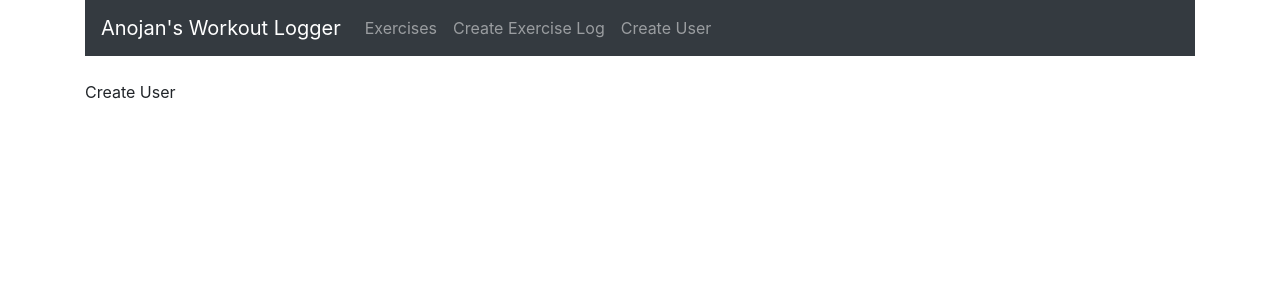
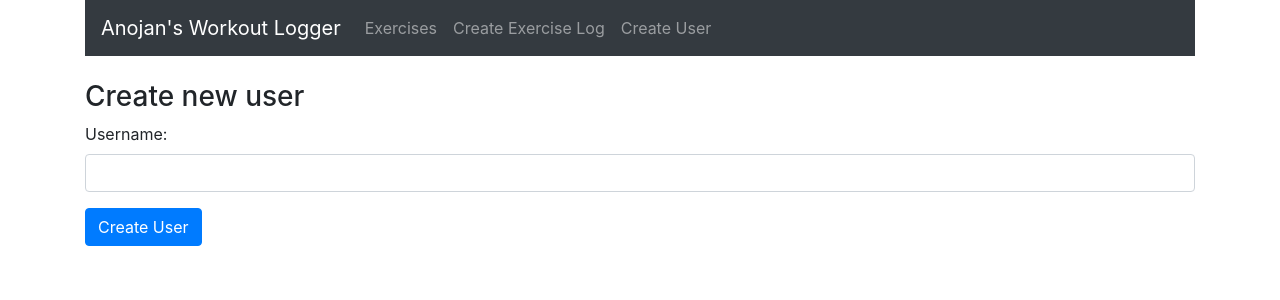
Before and after one commit to AnojanS/Fitness_Logger, a React (Create React App) app: page /user in a window 1280 px wide. Shown: the top 300 px of the page. Built offline with nearby package versions, Linux system fonts and the light colour scheme.

Commit message:
completed CreateUser and CreateExercise pages

```diff
--- a/package.json
+++ b/package.json
@@ -3,8 +3,10 @@
   "version": "0.1.0",
   "private": true,
   "dependencies": {
+    "axios": "^0.19.0",
     "bootstrap": "^4.3.1",
     "react": "^16.12.0",
+    "react-datepicker": "^2.10.0",
     "react-dom": "^16.12.0",
     "react-router-dom": "^5.1.2",
     "react-scripts": "3.2.0"
--- a/src/components/CreateExercise.js
+++ b/src/components/CreateExercise.js
@@ -1,12 +1,139 @@
 import React, { Component } from 'react';
+import axios from 'axios';
+import DatePicker from 'react-datepicker';
+import "react-datepicker/dist/react-datepicker.css";
 
 export default class CreateExercise extends Component {
+  constructor(props) {
+    super(props);
+
+    this.state = {
+      username: '',
+      description: '',
+      duration: 0,
+      date: new Date(),
+      users: []
+    }
+
+    this.onChangeUsername = this.onChangeUsername.bind(this);
+    this.onChangeDescription = this.onChangeDescription.bind(this);
+    this.onChangeDuration = this.onChangeDuration.bind(this);
+    this.onChangeDate = this.onChangeDate.bind(this);
+    this.onSubmit = this.onSubmit.bind(this);
+
+  }
+
+  componentDidMount() {
+    axios.get('http://localhost:5000/users/')
+      .then(response => {
+        if (response.data.length > 0) {
+          this.setState({
+            users: response.data.map(user => user.username),
+            username: response.data[0].username
+          })
+        }
+      })
+      .catch((error) => {
+        console.log(error);
+      })
+  }
+
+  onChangeUsername(e) {
+    this.setState({
+      username: e.target.value
+    })
+  }
+
+  onChangeDescription(e) {
+    this.setState({
+      description: e.target.value
+    })
+  }
+
+  onChangeDuration(e) {
+    this.setState({
+      duration: e.target.value
+    })
+  }
+
+  onChangeDate(date) {
+    this.setState({
+      date: date
+    })
+  }
+
+  onSubmit(e) {
+    e.preventDefault();
+
+    const exercise = {
+      username: this.state.username,
+      description: this.state.description,
+      duration: this.state.duration,
+      date: this.state.date
+    }
+
+    axios.post('http://localhost:5000/exercises/add', exercise)
+      .then(res => console.log(res.data));
+
+    window.location = '/';
+  }
 
   render() {
     return (
-      <div>
-          <p>Create Exercise</p>
-      </div>
-    );
+    <div>
+      <h3>Create new exercise log</h3>
+      <form onSubmit={this.onSubmit}>
+        <div className="form-group">
+          <label>Username: </label>
+          <select ref="userInput"
+              required
+              className="form-control"
+              value={this.state.username}
+              onChange={this.onChangeUsername}>
+              {
+                this.state.users.map(function(user) {
+                  return <option
+                    key={user}
+                    value={user}>{user}
+                    </option>;
+                })
+              }
+          </select>
+        </div>
+        <div className="form-group">
+          <label>Description: </label>
+          <input
+              type="text"
+              required
+              className="form-control"
+              value={this.state.description}
+              onChange={this.onChangeDescription}
+              />
+        </div>
+        <div className="form-group">
+          <label>Duration(min): </label>
+          <input
+              type="text"
+              className="form-control"
+              value={this.state.duration}
+              onChange={this.onChangeDuration}
+              />
+        </div>
+        <div className="form-group">
+          <label>Date: </label>
+          <div>
+            <DatePicker
+              selected={this.state.date}
+              onChange={this.onChangeDate}
+            />
+          </div>
+        </div>
+
+        <div className="form-group">
+          <input type="submit" value="Create Exercise Log" className="btn btn-primary" />
+        </div>
+      </form>
+    </div>
+    )
   }
 }
--- a/src/components/CreateUser.js
+++ b/src/components/CreateUser.js
@@ -1,12 +1,59 @@
 import React, { Component } from 'react';
+import axios from 'axios';
 
 export default class CreateUser extends Component {
+  constructor(props) {
+    super(props);
+
+    this.state = {
+      username: ''
+    }
+
+    this.onChangeUsername = this.onChangeUsername.bind(this);
+    this.onSubmit = this.onSubmit.bind(this);
+  }
+
+  onChangeUsername(e) {
+    this.setState({
+      username: e.target.value
+    })
+  }
+
+  onSubmit(e) {
+    e.preventDefault();
+
+    const user = {
+      username: this.state.username
+    }
+
+    axios.post('http://localhost:5000/users/add', user)
+      .then(res => console.log(res.data));
+
+    this.setState({
+      username: ''
+    })
+  }
 
   render() {
     return (
       <div>
-          <p>Create User</p>
+        <h3>Create new user</h3>
+        <form onSubmit={this.onSubmit}>
+          <div className="form-group">
+            <label>Username: </label>
+            <input
+                type="text"
+                required
+                className="form-control"
+                value={this.state.username}
+                onChange={this.onChangeUsername}
+                />
+          </div>
+          <div className="form-group">
+            <input type="submit" value="Create User" className="btn btn-primary" />
+          </div>
+        </form>
       </div>
-    );
+    )
   }
 }
```
Also changed, not shown: 1 other file (tests, documents, lock files or other folders).
